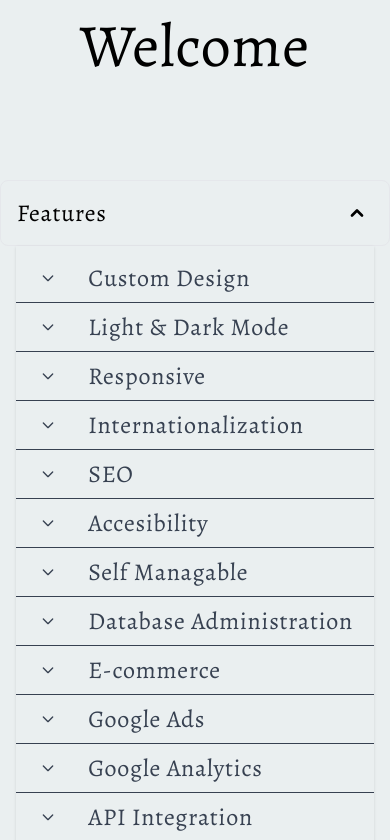
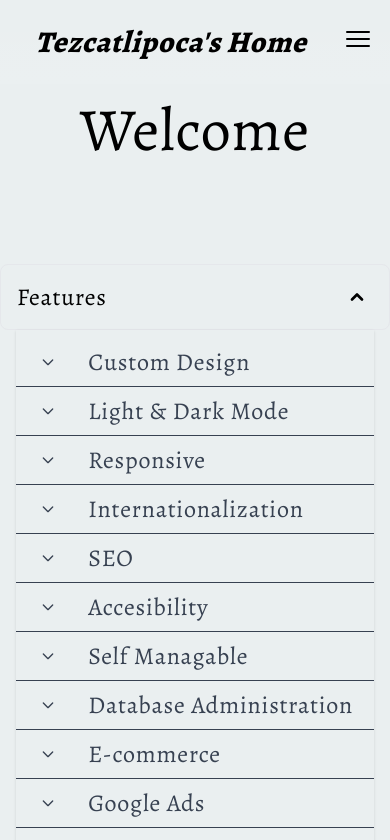
Before and after one commit to Tezcatlipoca0000/tez-web, a Next.js app: page /en in a window 390 px wide. Shown: the top 840 px of the page. Built offline with nearby package versions, Linux system fonts and the light colour scheme.

Commit message:
continue responsive design header

```diff
--- a/app/[locale]/components/Header.js
+++ b/app/[locale]/components/Header.js
@@ -4,6 +4,7 @@ import { useEffect, useState } from "react";
 import { usePathname } from 'next/navigation';
 import DarkIcon from "../icons/DarkIcon";
 import LightIcon from "../icons/LightIcon";
+import MenuIcon from "../icons/MenuIcon";
 
 export default function Header({ messages }) {
     const pathname = usePathname();
@@ -41,6 +42,10 @@ export default function Header({ messages }) {
         } else {
             return `/${locale === 'en' ? 'es' : 'en'}`;
         }
+    }
+
+    function showMenu() {
+        document.getElementById('headerMenu').classList.toggle('hidden');
     }
 
     return (
@@ -86,9 +91,56 @@ export default function Header({ messages }) {
             </header>
 
             {/* For Smaller Screens */}
-            <header className="lg:hidden">
-                <div className="flex">
-
+            <header className="w-screen lg:hidden">
+                <div className="flex w-full items-center">
+                    <h1 className="w-11/12 italic text-3xl font-extrabold text-center p-6">
+                        {`${messages.Title} ${messages.Route[route]}`}
+                    </h1>
+                    <div className="w-1/12 mr-4">
+                        <button className="w-8 h-8" onClick={showMenu}>
+                            <MenuIcon />
+                        </button>
+                    </div>
+                </div>
+                <div id="headerMenu" className="w-full flex hidden justify-end">
+                    <div className="border w-3/12 relative right-4">
+                        <div>
+                            Settings:
+                        </div>
+                        <div>
+                            <Link className="p-[11px] ring-2 ring-gray-700 dark:ring-gray-200 rounded-lg" href={redirectLang(locale)}>
+                                {locale === 'en' ? 'ES' : 'EN'}
+                            </Link>
+                        </div>
+                        <div>
+                            <button type="button" className="h-fit ring-2 ring-gray-700 dark:ring-gray-200 rounded-lg p-[11px]" onClick={toggleTheme}>
+                                {dark ? <LightIcon /> : <DarkIcon />}
+                            </button>
+                        </div>
+                        <div>
+                            Nav:
+                        </div>
+                        <div>
+                            <Link id="home" className="navBtn" href={`/${locale}`}>
+                                {messages.Route.home}
+                            </Link>
+                        </div>
+                        <div>
+                            <Link id="work" className="navBtn" href={`/${locale}/work`}>
+                                {messages.Route.work}
+                            </Link>
+                        </div>
+                        <div>
+                            <Link id="cv" className="navBtn" href={`/${locale}/cv`}>
+                                {messages.Route.cv}
+                            </Link>
+                        </div>
+                        <div>
+                            <Link id="contact" className="navBtn" href={`/${locale}/contact`} >
+                                {messages.Route.contact}
+                            </Link>
+                        </div>
+                    </div>
                 </div>
             </header>
         </>
--- /dev/null
+++ b/app/[locale]/icons/MenuIcon.js
@@ -0,0 +1,7 @@
+export default function MenuIcon() {
+    return (
+        <svg aria-hidden="true" fill="none" stroke="currentColor" strokeWidth={1.5} viewBox="0 0 24 24" xmlns="http://www.w3.org/2000/svg">
+          <path d="M3.75 6.75h16.5M3.75 12h16.5m-16.5 5.25h16.5" strokeLinecap="round" strokeLinejoin="round" />
+        </svg>
+    );
+}
```
